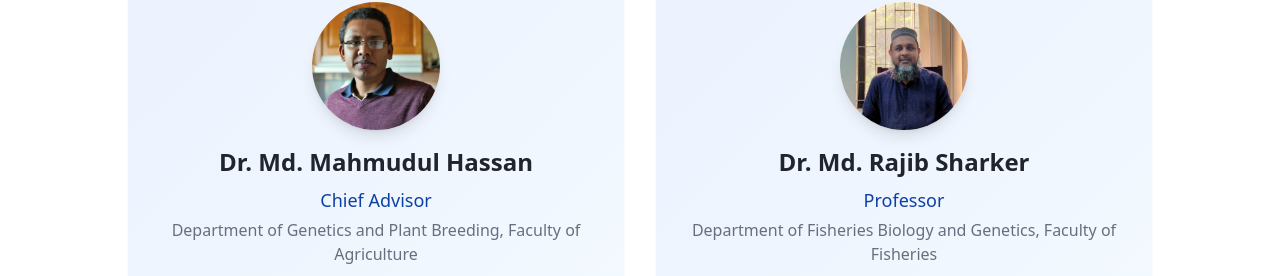
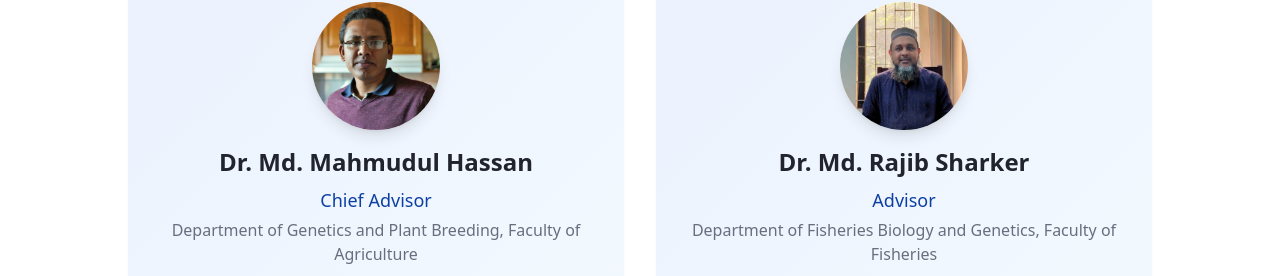
Before and after one commit to Creativity-Freaks/pstu-bioinfo-club, a React (Vite) app: page /team in a window 1280 px wide. Shown: the part 900-1176 px from the top of the page. Built offline with nearby package versions, Linux system fonts and the light colour scheme; the HTML template or start-up script is replaced by a standard one.

Commit message:
update title for Dr. Md. Rajib Sharker from Professor to Advisor in Team and TeamPage components

```diff
--- a/src/components/Team.tsx
+++ b/src/components/Team.tsx
@@ -44,7 +44,7 @@ const Team = () => {
     },
     {
       name: "Dr. Md. Rajib Sharker",
-      title: "Professor",
+      title: "Advisor",
       department: "Department of Fisheries Biology and Genetics, Faculty of Fisheries",
       office:
         "Patuakhali Science and Technology University, Dumki, Patuakhali-8602",
--- a/src/pages/TeamPage.tsx
+++ b/src/pages/TeamPage.tsx
@@ -83,7 +83,7 @@ const TeamPage = () => {
     },
     {
       name: "Dr. Md. Rajib Sharker",
-      title: "Professor",
+      title: "Advisor",
       department: "Department of Fisheries Biology and Genetics, Faculty of Fisheries",
       office:
         "Patuakhali Science and Technology University, Dumki, Patuakhali-8602",
```
